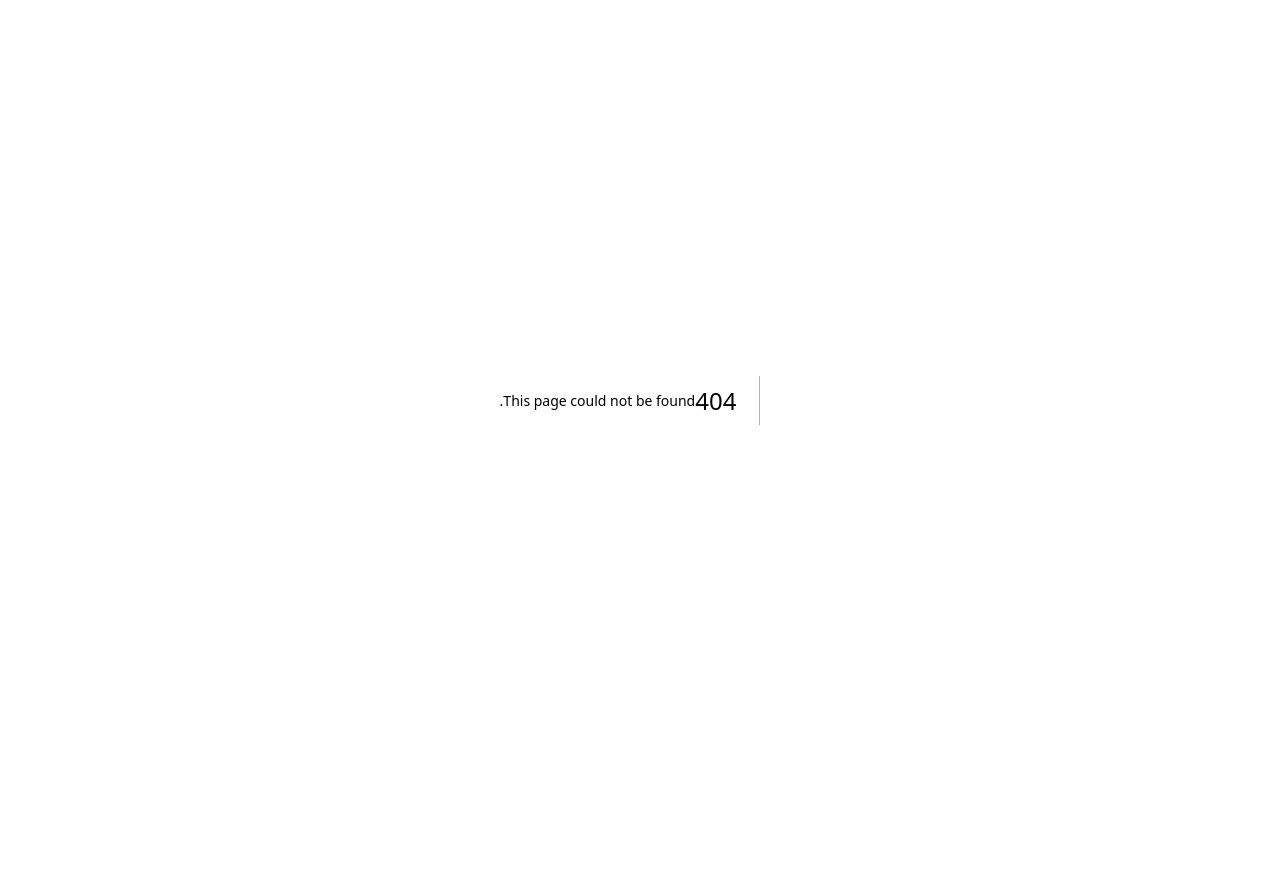
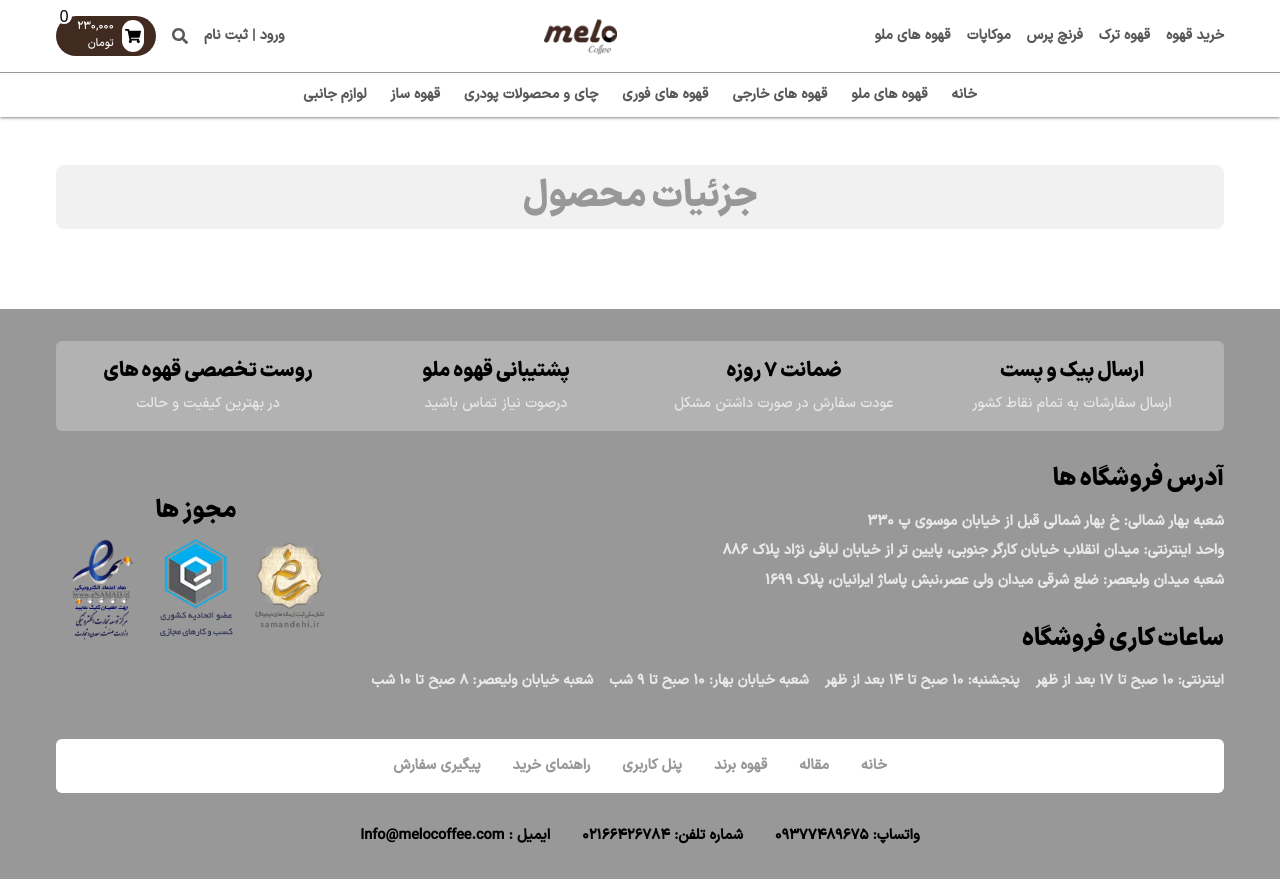
Before and after one commit to mohammadmehdidalvandii/mello-coffee, a Next.js app: page /shop/1 in a window 1280 px wide. Before the commit this address had no page. Before the commit the page ends 800 px from the top, so only its background shows below. Built offline with nearby package versions, Linux system fonts and the light colour scheme.

Commit message:
created page ProductSingle

```diff
--- /dev/null
+++ b/src/app/shop/[id]/page.tsx
@@ -0,0 +1,18 @@
+import Breadcrumb from '@/components/module/Breadcrumb/Breadcrumb'
+import Footer from '@/components/module/Footer/Footer'
+import MainHeader from '@/components/module/MainHeader/MainHeader'
+import Navbar from '@/components/module/Navbar/Navbar'
+import React from 'react'
+
+const page:React.FC = ()=>{
+  return (
+    <>
+    <Navbar/>
+    <MainHeader/>
+    <Breadcrumb text="جزئیات محصول"/>
+    <Footer/>
+    </>
+  )
+}
+
+export default page
```
